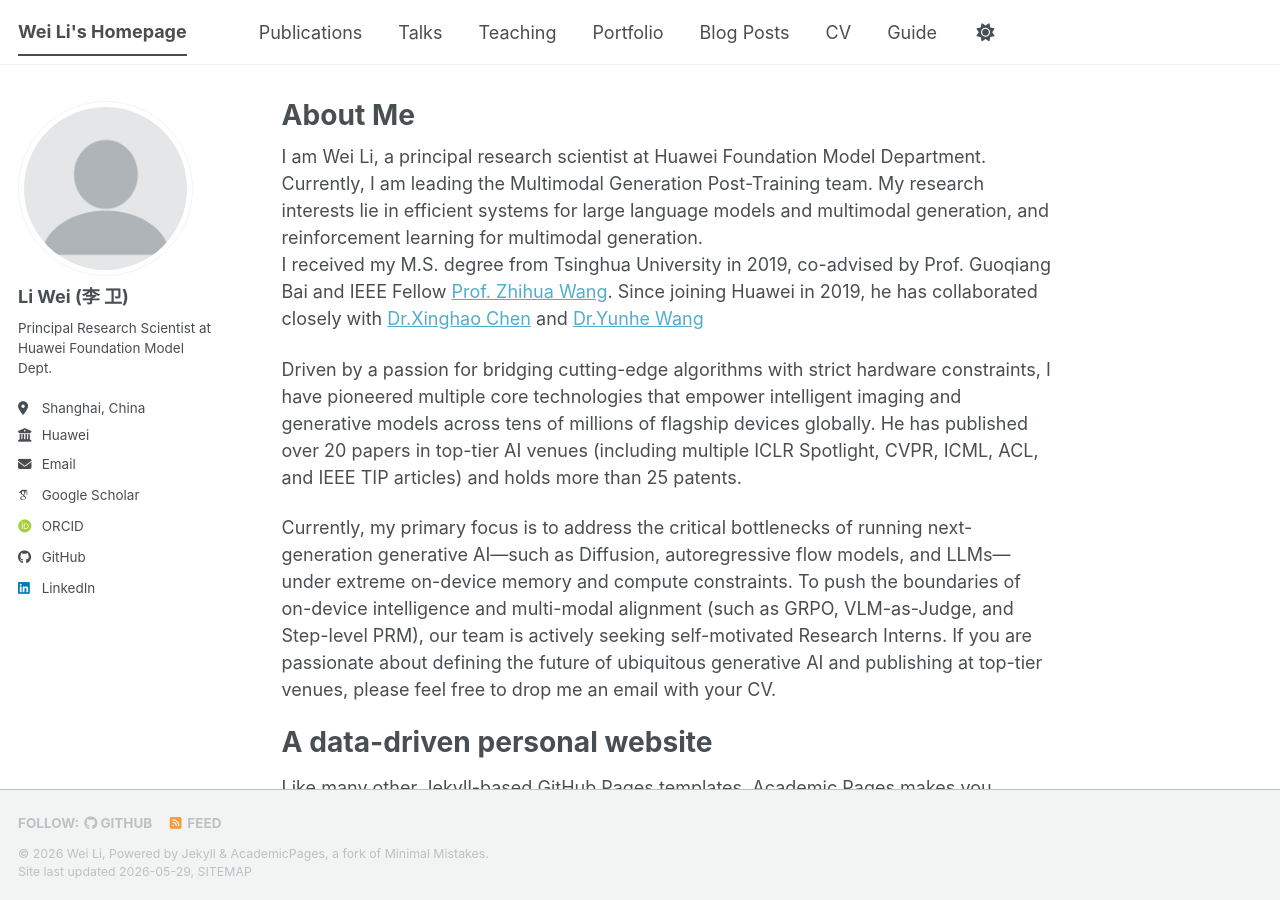
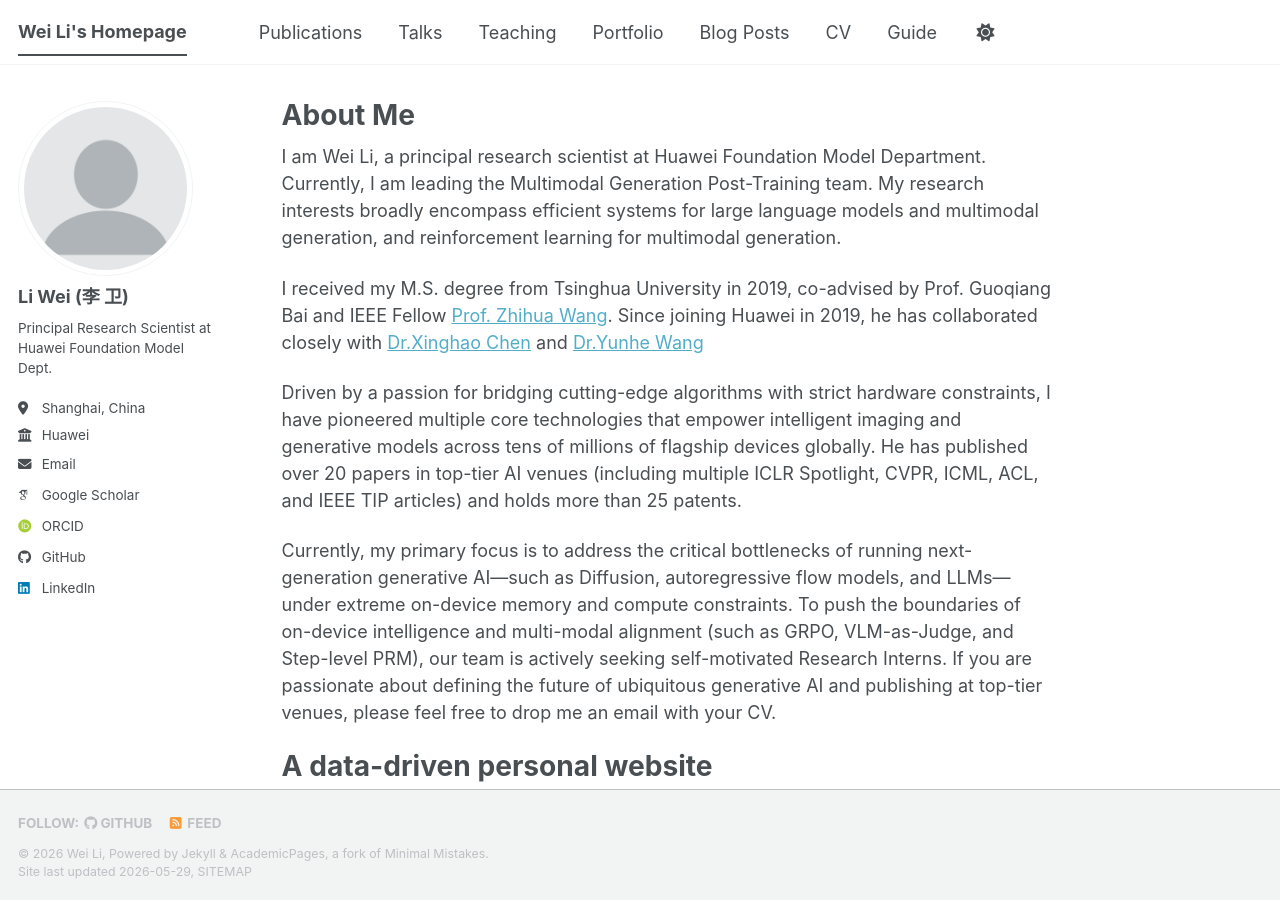
Before and after one commit to WeiLi-THU/WeiLi-THU.github.io, a Jekyll site: the page built from _pages/about.md, in a window 1280 px wide and 900 px high. Built offline with Jekyll 4.4.1, drawn with Linux system fonts in a browser that asks for light colours; some web fonts are replaced; a script bundle is joined from its source files by our own code; library files that are not in the unit come from our copies.

Commit message:
Update about.md

```diff
--- a/_pages/about.md
+++ b/_pages/about.md
@@ -7,7 +7,8 @@ redirect_from:
   - /about.html
 ---
 
-I am Wei Li, a principal research scientist at Huawei Foundation Model Department. Currently, I am leading the Multimodal Generation Post-Training team. My research interests lie in efficient systems for large language models and multimodal generation, and reinforcement learning for multimodal generation.
+I am Wei Li, a principal research scientist at Huawei Foundation Model Department. Currently, I am leading the Multimodal Generation Post-Training team. My research interests broadly encompass efficient systems for large language models and multimodal generation, and reinforcement learning for multimodal generation.
+
 I received my M.S. degree from Tsinghua University in 2019, co-advised by Prof. Guoqiang Bai and IEEE Fellow [Prof. Zhihua Wang](https://www.ime.tsinghua.edu.cn/info/1010/1746.htm). Since joining Huawei in 2019, he has collaborated closely with [Dr.Xinghao Chen](https://scholar.google.com/citations?user=tuGWUVIAAAAJ&hl=en) and [Dr.Yunhe Wang](https://scholar.google.com/citations?user=isizOkYAAAAJ&hl=en)
 
 Driven by a passion for bridging cutting-edge algorithms with strict hardware constraints, I have pioneered multiple core technologies that empower intelligent imaging and generative models across tens of millions of flagship devices globally. He has published over 20 papers in top-tier AI venues (including multiple ICLR Spotlight, CVPR, ICML, ACL, and IEEE TIP articles) and holds more than 25 patents.
```
